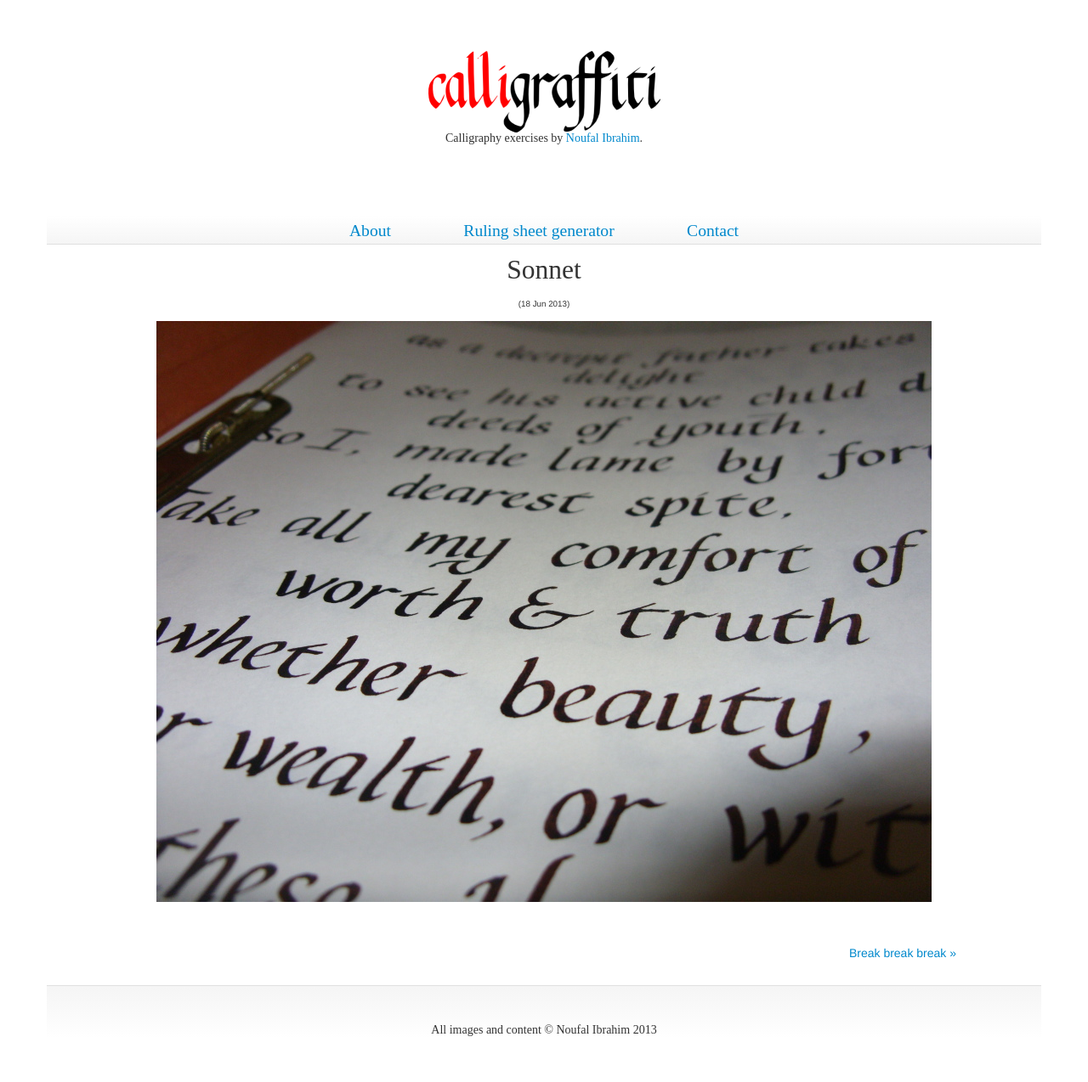
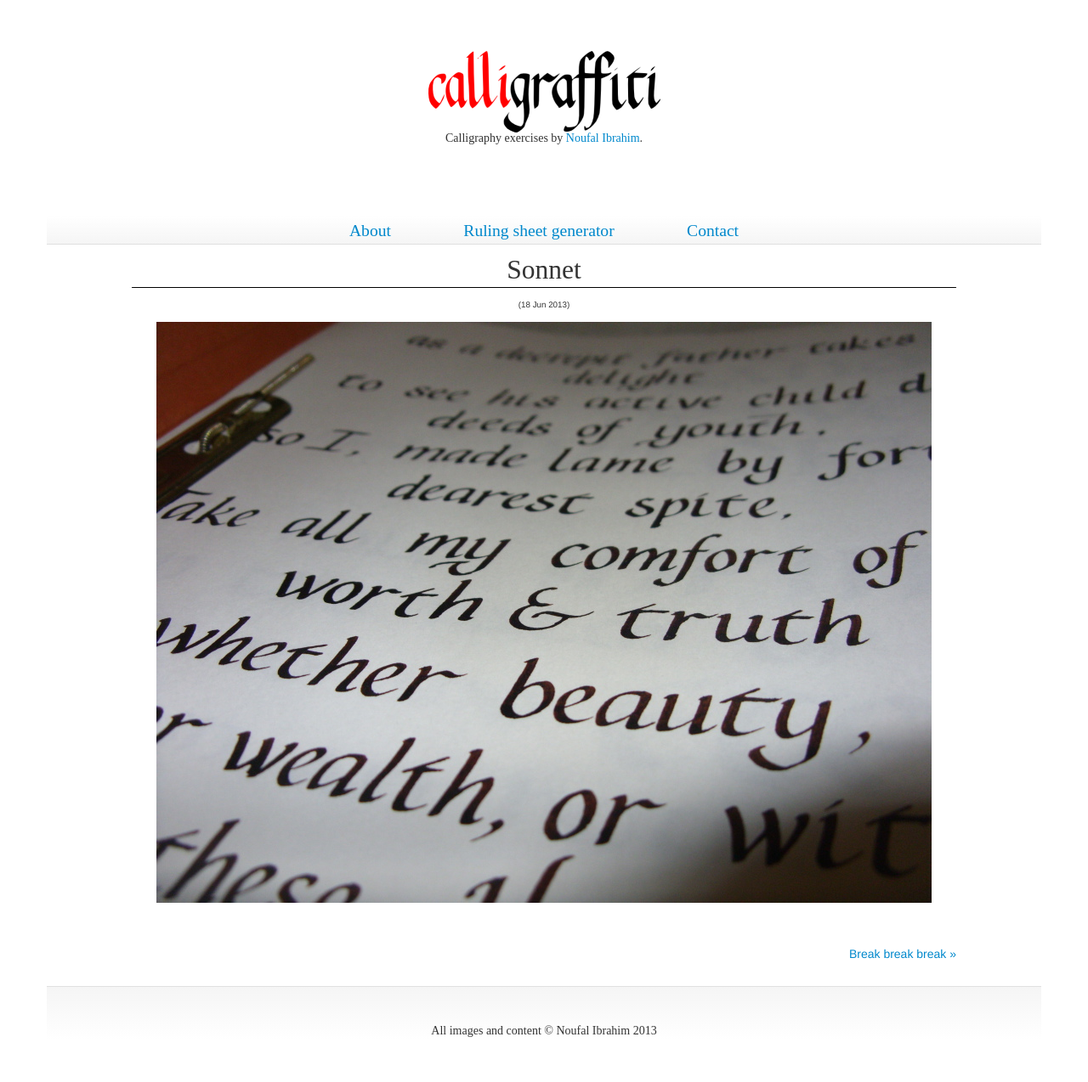
Before and after one commit to nibrahim/calligrafffiti.in, a Jekyll site: the page built from _posts/2013-06-13-example.markdown, in a window 1280 px wide. Shown: the whole page at 85% size. Built offline with Jekyll 4.4.1, drawn with Linux system fonts in a browser that asks for light colours; nearby versions of some CDN libraries; some web fonts are replaced.

Commit message:
Fixed styling

```diff
--- a/css/main.css
+++ b/css/main.css
@@ -9,6 +9,7 @@
      font-family: 'Fondamento', cursive;
      font-weight: 400;
      text-align:center;
+     border-bottom: 1px solid black;
      }
 
 div.hero-unit {
@@ -60,7 +61,24 @@
 
 ul.posts {
            list-style: none;
+           width: 25%;
+           margin-left: 35%;
  }
+
+ul.posts li {
+              border-bottom: 1px dotted #dcdcdc;
+ }
+span.date {
+            color: #bcbcbc;
+            font-size: 0.8em;
+            float: left;
+            }
+
+span.title {
+             display:block;
+             text-align: left;
+             float: right;
+             }
 
 hr {
      border-top: 1px solid #e0e0e0;
--- a/index.html
+++ b/index.html
@@ -10,7 +10,7 @@
   <h2>Archives</h2>
   <ul class="posts">
     {% for post in site.posts %}
-      <li><span>{{ post.date | date_to_string }}</span> &raquo; <a href="{{ post.url }}">{{ post.title }}</a></li>
+      <li><span class="date">{{ post.date | date_to_string }}</span> &nbsp; <span class="title"><a href="{{ post.url }}">{{ post.title }}</a></span></li>
     {% endfor %}
   </ul>
 </div>
```
